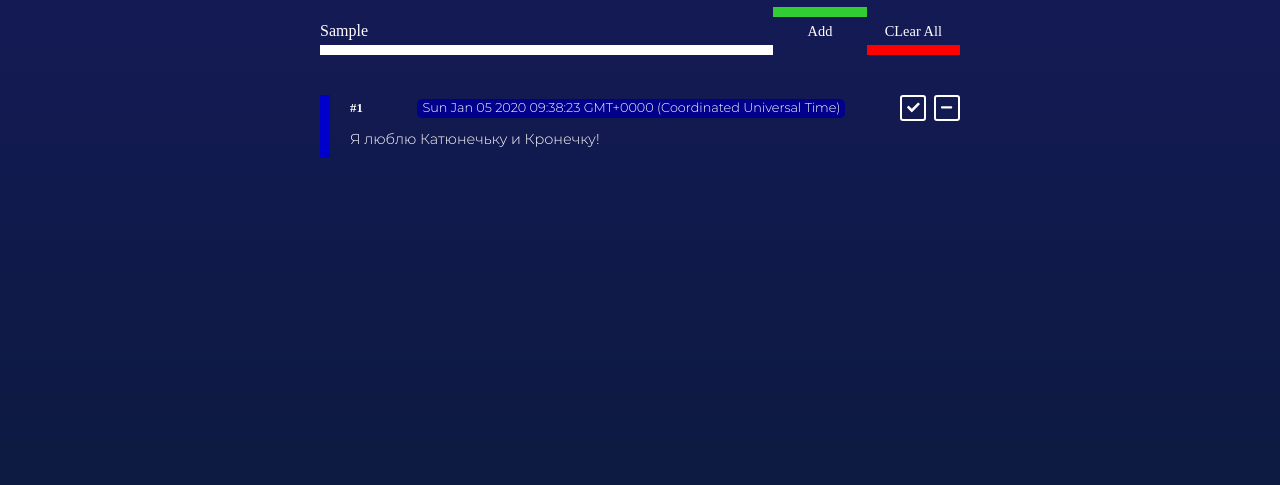
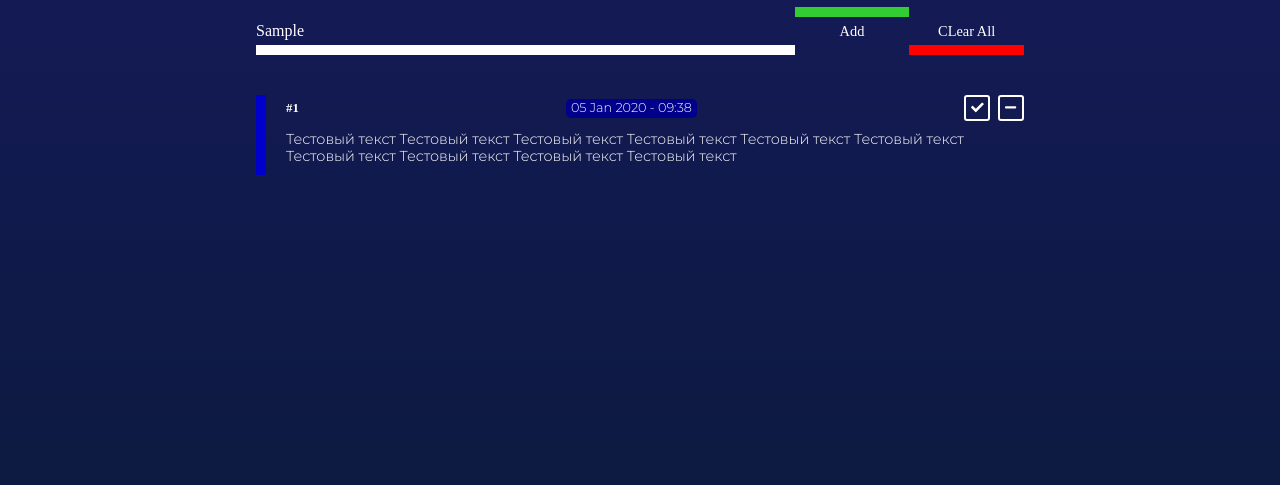
Before and after one commit to Yaroslav-BV/your-tasks, a website built with webpack: page src/index.html in a window 1280 px wide. Both pictures are taken after typing "Sample" into the empty fields and a click on the button "Add". Shown: the part 61-546 px from the top of the page. Built offline with nearby package versions, Linux system fonts and the light colour scheme; files whose address does not match are found by name; a web font is replaced by a local one.

Commit message:
Remodel task item objcet v.2

```diff
--- a/src/index.js
+++ b/src/index.js
@@ -6,4 +6,4 @@ import './scss/main.scss';
 // Add free library for Font Awesome icon
 import './js/fontawesome.config';
 
-import './js/common';
+import './js/add-item/add-task-item';
--- /dev/null
+++ b/src/js/add-item/add-task-item.js
@@ -0,0 +1,31 @@
+import Consts from './const-task-elem';
+import { TaskElem, NumberTask, DateTask, NavTask, TextTask } from './classes-task-elem';
+
+const list = document.getElementById('task-list'); // Блок для вставки задач
+
+// Функция вставки задачи
+function addTask() {
+    const wrap = new TaskElem(Consts.wrap.tag, Consts.wrap.class).makeElem();
+
+    const head = new TaskElem(Consts.head.tag, Consts.head.class).makeElem(),
+          number = new NumberTask(Consts.number.tag, Consts.number.class, 1).makeElem(),
+          date = new DateTask(Consts.date.tag, Consts.date.class).makeElem(),
+          nav = new NavTask(Consts.nav.tag, Consts.nav.class, 'fas fa-check', 'fas fa-minus').makeElem();
+
+    const content = new TaskElem(Consts.content.tag, Consts.content.class).makeElem(),
+          textTask = new TextTask(Consts.textTask.tag, Consts.textTask.class, 'Тестовый текст Тестовый текст Тестовый текст Тестовый текст Тестовый текст Тестовый текст Тестовый текст Тестовый текст Тестовый текст Тестовый текст ').makeElem();
+
+    head.append(number);
+    head.append(date);
+    head.append(nav);
+
+    content.append(textTask);
+
+    wrap.append(head);
+    wrap.append(content);
+
+    list.append(wrap);
+}
+
+const addButton = document.getElementById('form-task-add');
+addButton.addEventListener('click', addTask);
--- /dev/null
+++ b/src/js/add-item/classes-task-elem.js
@@ -0,0 +1,49 @@
+// Общий класс
+export class TaskElem {
+    constructor(tag, className) {
+        this.elem = document.createElement(tag);
+        this.elem.className = className;
+    }
+    makeElem() {
+        return this.elem;
+    }
+}
+
+// Класс номера задачи по порядку
+export class NumberTask extends TaskElem {
+    constructor(tag, className, numTask) {
+        super(tag, className);
+        this.elem.innerHTML = `#${numTask}`;
+    }
+}
+
+// Класс даты
+export class DateTask extends TaskElem {
+    constructor(tag, className) {
+        super(tag, className);
+
+        const now = new Date();
+        let date = now.toDateString().split(' ').slice(1);
+        let time = now.toTimeString().slice(0,5);
+        this.elem.innerHTML = `${date[1]} ${date[0]} ${date[2]} - ${time}`;
+    }
+}
+
+// Класс блока кнопок
+export class NavTask extends TaskElem {
+    constructor(tag, className, classIconCheck, classIconClear) {
+        super(tag, className);
+        this.elem.innerHTML = `
+            <span class="check-border"><i class="${classIconCheck}"></i></span>
+            <span class="minus-border"><i class="${classIconClear}"></i></span>
+        `
+    }
+}
+
+// Класс текста
+export class TextTask extends TaskElem {
+    constructor(tag, className, textTask) {
+        super(tag, className);
+        this.elem.innerHTML = textTask;
+    }
+}
--- /dev/null
+++ b/src/js/add-item/const-task-elem.js
@@ -0,0 +1,18 @@
+// Константы
+const ITEM_WRAP = { tag: 'div', class: 'task-list-item' },
+      ITEM_HEAD = { tag: 'div', class: `${ITEM_WRAP.class}-header` },
+      number = { tag: 'span', class: `${ITEM_HEAD.class}-number` },
+      date = { tag: 'span', class: `${ITEM_HEAD.class}-date` },
+      nav = { tag: 'span', class: `${ITEM_HEAD.class}-nav` },
+      ITEM_CONTENT = { tag: 'div', class: `${ITEM_WRAP.class}-content` },
+      textTask = { tag: 'p', class: `${ITEM_CONTENT.class}-text` };
+
+export default {
+    wrap: ITEM_WRAP,
+    head: ITEM_HEAD,
+    number,
+    date,
+    nav,
+    content: ITEM_CONTENT,
+    textTask
+}
--- a/src/js/common.js
+++ /dev/null
@@ -1,148 +0,0 @@
-// import { icon } from '@fortawesome/fontawesome-svg-core';
-// import { faCheck, faMinus } from '@fortawesome/free-solid-svg-icons';
-
-// const faCheckIcon = icon(faCheck,{ styles: {'color': '#c9c9c9'} });
-// const faMinusIcon = icon(faMinus,{ styles: {'color': '#c9c9c9'} });
-
-// document.body.append(faCheckIcon.node[0]);
-// document.body.append(faMinusIcon.node[0]);
-
-// let iconTest = document.createElement('i');
-// iconTest.className = 'fas fa-user-circle fa-3x';
-// document.body.append(iconTest);
-
-// Константы
-const MAIN_CLASS = 'task-list-item',
-      TAG_ITEM_WRAP = 'div',
-      TAG_ITEM_HEAD = {
-          head: 'div',
-          number: 'span',
-          date: 'span',
-          nav: 'span'
-      },
-      TAG_ITEM_CONTENT = 'div';
-
-// Класс обёртки элемента задач
-class ItemWrap {
-    constructor(tag, className) {
-        this.elem = document.createElement(tag);
-        this.class = className;
-    }
-    addClass () {
-        this.elem.classList.add(this.class);
-    }
-    compileElem(elem) {
-        this.elem.append(elem);
-    }
-}
-
-// Класс для вложеннего элемента number в head
-class ItemHeadNumber extends ItemWrap {
-    constructor(tag, className, count) {
-        super(tag.number, `${className}-number`);
-        this.inner = '#' + count;
-    }
-}
-
-// Класс для вложеннего элемента date в head
-class ItemHeadDate extends ItemWrap {
-    constructor(tag, className) {
-        super(tag.date, `${className}-date`);
-        this.currDate = new Date();
-    }
-}
-
-// Класс для вложеннего элемента nav в head
-class ItemHeadNav extends ItemWrap {
-    constructor(tag, className) {
-        super(tag.nav, `${className}-nav`);
-        this.checkIcon = new NavButton(TAG_ITEM_HEAD, 'check-border', 'fas fa-check');
-        this.clearIcon = new NavButton(TAG_ITEM_HEAD, 'minus-border', 'fas fa-minus');;
-    }
-}
-
-// Класс для создания элемента кнопки в nav
-class NavButton extends ItemWrap {
-    constructor(tag, className, classIcon) {
-        super(tag.nav, className);
-        this.icon = `<i class="${classIcon}"></i>`;
-    }
-    addIcon() {
-        this.elem.innerHTML = this.icon;
-    }
-}
-
-// Класс шапки задачи
-class ItemHead extends ItemWrap {
-    constructor(tag, className) {
-        super(tag.head, `${className}-header`);
-        this.child = {
-            number: new ItemHeadNumber(TAG_ITEM_HEAD, `${this.class}`, 1),
-            date: new ItemHeadDate(TAG_ITEM_HEAD, `${this.class}`),
-            nav: new ItemHeadNav (TAG_ITEM_HEAD, `${this.class}`),
-        }
-    }
-}
-
-class ItemContent extends ItemWrap {
-    constructor(tag, className, inputText) {
-        super(tag, `${className}-content`);
-        this.text = inputText;
-        this.p = document.createElement('p');
-    }
-
-    addText() {
-        this.p.innerHTML = this.text;
-    }
-
-}
-
-function addItem() {
-    const item = {
-        wrap: new ItemWrap(TAG_ITEM_WRAP, MAIN_CLASS),
-        head: new ItemHead(TAG_ITEM_HEAD, MAIN_CLASS),
-        content: new ItemContent(TAG_ITEM_CONTENT, MAIN_CLASS, 'Я люблю Катюнечьку и Кронечку!')
-    }
-
-    // Добавляем классы
-    item.wrap.addClass();
-    item.head.addClass();
-    item.head.child.number.addClass();
-    item.head.child.date.addClass();
-    item.head.child.nav.addClass();
-    item.head.child.nav.checkIcon.addClass();
-    item.head.child.nav.clearIcon.addClass();
-    item.content.addClass();
-
-    // Вставляем иконки
-    item.head.child.nav.checkIcon.addIcon();
-    item.head.child.nav.clearIcon.addIcon();
-
-    // Добавляем текс
-    item.content.addText();
-
-    // Собираем
-    item.head.child.nav.compileElem(item.head.child.nav.checkIcon.elem);
-    item.head.child.nav.compileElem(item.head.child.nav.clearIcon.elem);
-    item.head.child.date.compileElem(item.head.child.date.currDate);
-    item.head.child.number.compileElem(item.head.child.number.inner);
-
-    item.head.compileElem(item.head.child.number.elem);
-    item.head.compileElem(item.head.child.date.elem);
-    item.head.compileElem(item.head.child.nav.elem);
-
-    item.content.compileElem(item.content.p);
-
-    item.wrap.compileElem(item.head.elem);
-    item.wrap.compileElem(item.content.elem);
-
-    return item.wrap.elem;
-}
-
-const list = document.getElementById('task-list');
-const addBut = document.getElementById('form-task-add');
-
-addBut.addEventListener('click', function() {
-    const item = addItem();
-    list.append(item);
-});
--- a/src/scss/main.scss
+++ b/src/scss/main.scss
@@ -15,7 +15,7 @@ body {
 
 #task {
     @include flexDisplay(column, center);
-    width: 50%;
+    width: 60%;
 }
 
 a {
```
Also changed, not shown: src/index.html (+0 -1 lines).
